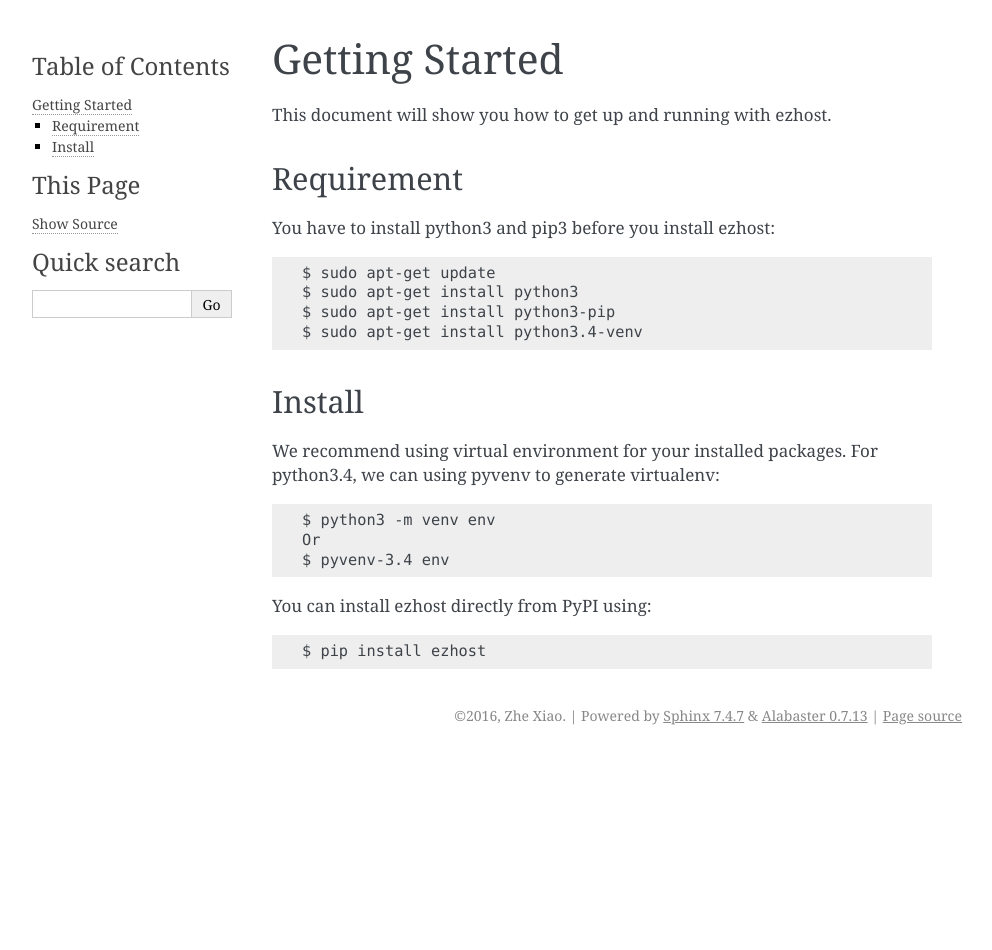
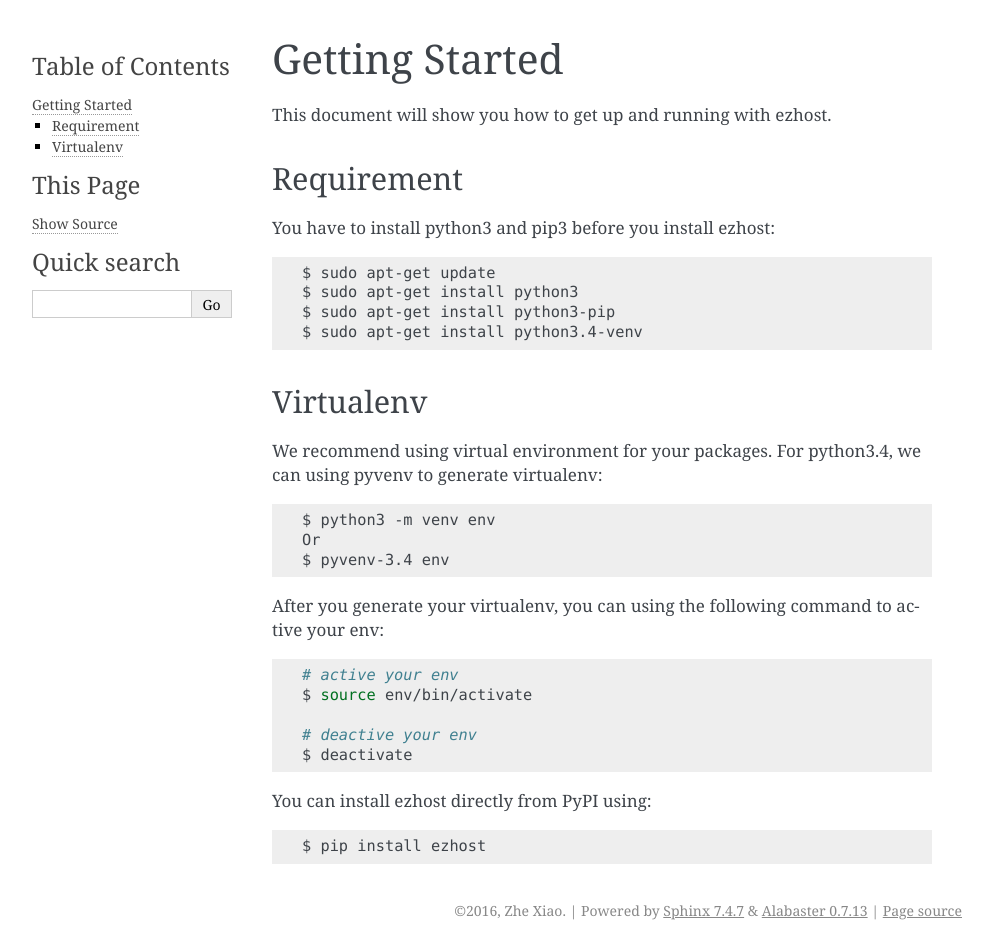
Before and after one commit to zhexiao/ezhost, a Sphinx documentation site: the page built from docs/getting_started.rst, in a window 1280 px wide. Shown: the whole page, without its empty margins (148-1140 px from the left). Built offline with Sphinx 7.4.7, drawn with Linux system fonts in a browser that asks for light colours; pages that are not in the unit, such as notebooks, are missing from menus; before the commit the page ends 900 px from its top, so only the background shows below that.

Commit message:
Update getting_started.rst

```diff
--- a/docs/getting_started.rst
+++ b/docs/getting_started.rst
@@ -15,10 +15,10 @@ You have to install python3 and pip3 before you install ezhost:
    $ sudo apt-get install python3-pip
    $ sudo apt-get install python3.4-venv
 
-Install
+Virtualenv
 ---------------
 
-We recommend using virtual environment for your installed packages. For python3.4, we can using pyvenv to generate virtualenv:
+We recommend using virtual environment for your packages. For python3.4, we can using pyvenv to generate virtualenv:
 
 .. code-block:: bash
 
@@ -26,6 +26,17 @@ We recommend using virtual environment for your installed packages. For python3.
    Or
    $ pyvenv-3.4 env
 
+After you generate your virtualenv, you can using the following command to active your env:
+
+.. code-block:: bash
+
+   # active your env
+   $ source env/bin/activate
+
+   # deactive your env
+   $ deactivate
+
+
 You can install ezhost directly from PyPI using:
 
 .. code-block:: bash
```
